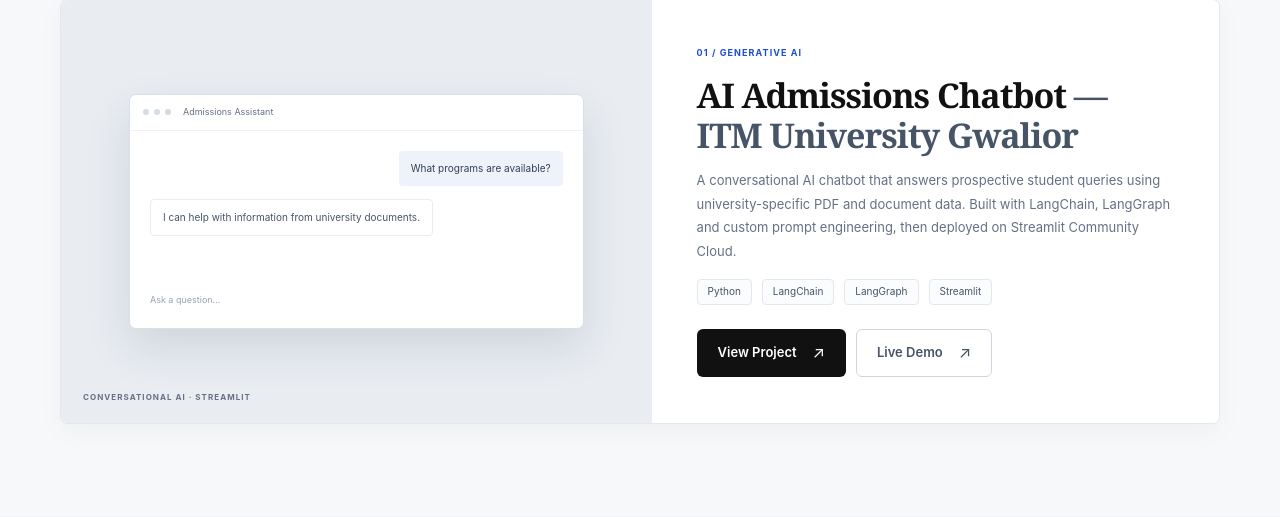
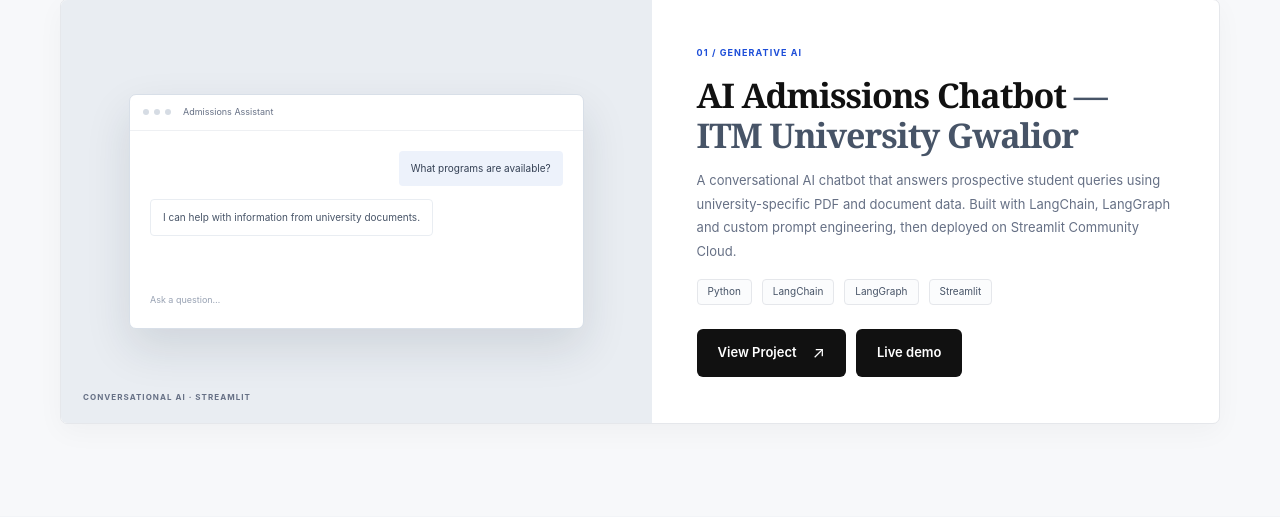
Before and after one commit to Akash-sharma07/My-Portfolio-, a Flask app: page / in a window 1280 px wide. Shown: the part 1716-2233 px from the top of the page. Run offline with Flask 3, Linux system fonts and the light colour scheme; parts of the project's set-up code (start-up, migrations or seed data) failed here and were passed over.

Commit message:
update Index.html

```diff
--- a/templates/index.html
+++ b/templates/index.html
@@ -108,7 +108,7 @@
         <div class="featured-actions">
           <a class="button button-dark" href="{{ url_for('project_detail', slug='ai-admissions-chatbot') }}">View Project <span aria-hidden="true">↗</span></a>
           <!-- Add the actual Streamlit Community Cloud URL here when available. -->
-          <a class="button button-outline" href="#featured-demo" aria-disabled="true" title="Replace with the chatbot's Streamlit Community Cloud URL">Live Demo <span aria-hidden="true">↗</span></a>
+          <span class="button button-dark link-placeholder" aria-disabled="true"><a href="https://itm-chatbot.streamlit.app/" target="_blank" rel="noopener noreferrer" style="color: white;">Live demo</a></span>
         </div>
       </div>
     </article>
```
Also changed, not shown: README.md (deleted).
